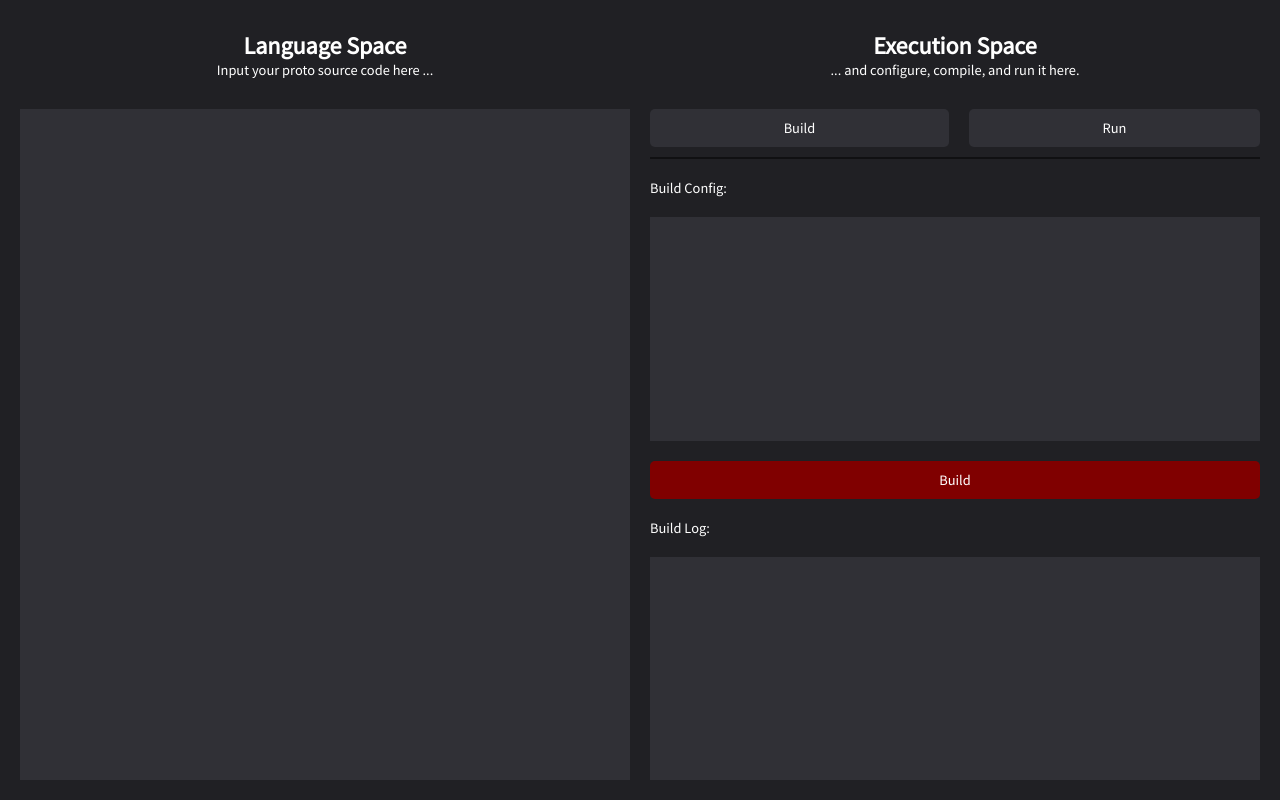
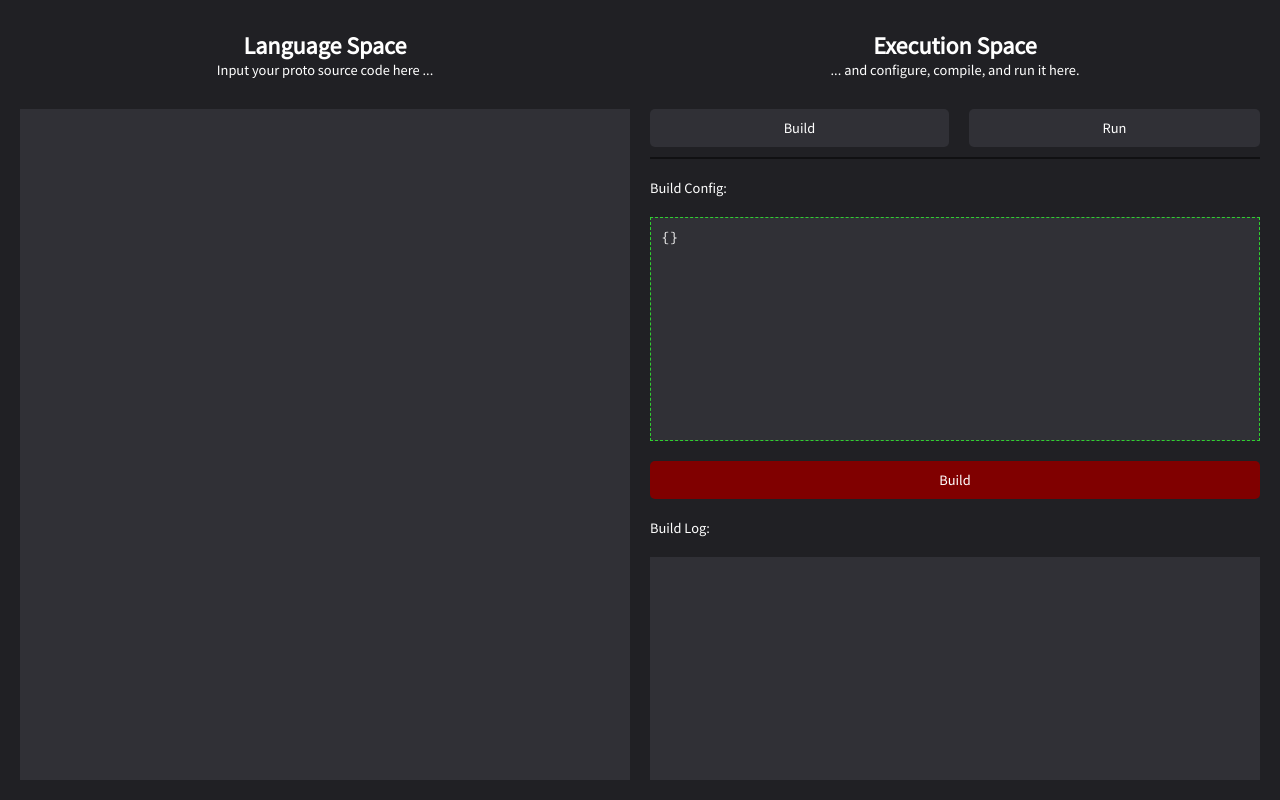
Before and after one commit to musicmrman99/proto-lang, a React app in the folder Proto/site/: page / in a window 1280 px wide. Built offline with nearby package versions, Linux system fonts and the light colour scheme.

Commit message:
Fix data binding and add build stub

```diff
--- a/Proto/site/src/components/App.css
+++ b/Proto/site/src/components/App.css
@@ -11,6 +11,9 @@
     --background: rgb(32,32,36);
     --background-dark: rgb(24,24,27);
     --background-very-dark: rgb(16,16,18);
+
+    --valid: rgb(48,208,48);
+    --invalid: rgb(208,48,48);
 
     --layout-space: 20px;
 }
@@ -42,7 +45,7 @@ html, body, .app {
     box-sizing: border-box;
 }
 
-h1, h2, h3, h4, h5, h6, p, span, li, th, td, legend, label, input, textarea, button {
+h1, h2, h3, h4, h5, h6, p, li, th, td, legend, label, input, textarea, button {
     margin: 0;
     color: white;
     font-family: 'Source Sans Pro', sans-serif;
@@ -55,6 +58,9 @@ h3 { font-size: 1.2em; }
 input, textarea, button {
     border: none;
     background-color: var(--background-light);
+}
+input:focus, textarea:focus, button:focus {
+    outline: none;
 }
 textarea {
     padding: 10px;
@@ -70,3 +76,6 @@ button {
 }
 button:hover { background-color: var(--background-dark); }
 button:active { background-color: var(--background-very-dark); }
+
+.valid { border: 1px dashed var(--valid) }
+.invalid { border: 1px dashed var(--invalid) }
--- a/Proto/site/src/components/ExecutionSpace.css
+++ b/Proto/site/src/components/ExecutionSpace.css
@@ -33,6 +33,13 @@
     text-align: center;
 }
 
+#build-input,
+#build-output,
+#run-input,
+#run-output {
+    padding: 10px;
+}
+
 /* They are divs, not an input boxes, so needs styling. */
 #build-output, #run-output {
     background-color: var(--background-light);
@@ -57,3 +64,9 @@
 #build-action { background-color: rgb(128,0,0); }
 #build-action:hover { background-color: rgb(96,0,0); }
 #build-action:active { background-color: rgb(88,0,0); }
+
+/* Classes used by the build output
+-------------------------------------------------- */
+
+.build-error { color: var(--invalid) }
+.build-success { color: var(--valid) }
--- a/Proto/site/src/components/ExecutionSpace.jsx
+++ b/Proto/site/src/components/ExecutionSpace.jsx
@@ -8,11 +8,12 @@ export default class ExecutionSpace extends react.Component {
     super(props);
     this.state = {
       // Build I/O
-      buildConfig: {},
+      buildConfigStr: "{}",
+      buildConfig: {}, // null = invalid config
       buildLog: [],
 
       // Build result
-      ast: null,
+      ast: null, // null = not yet built
 
       // Run I/O
       programInput: "",
@@ -35,9 +36,9 @@ export default class ExecutionSpace extends react.Component {
                 <p>Build Config:</p>
                 <textarea
                   id="build-input"
-                  className="codebox"
-                  value={this.input}
-                  onChange={(e) => this.props.setInput(e.target.value)}
+                  className={"codebox " + (this.state.buildConfig != null ? "valid" : "invalid")}
+                  value={this.state.buildConfigStr}
+                  onChange={(e) => this.setConfig(e.target.value)}
                 ></textarea>
               </div>
 
@@ -47,7 +48,9 @@ export default class ExecutionSpace extends react.Component {
 
               <div className="execution-space-output">
                 <p>Build Log:</p>
-                <div id="build-output" className="codebox"></div>
+                <div id="build-output" className="codebox">
+                  {this.state.buildLog.map((entry) => (<p>{entry}</p>))}
+                </div>
               </div>
             </div>
           </Tab>
@@ -59,8 +62,8 @@ export default class ExecutionSpace extends react.Component {
                 <textarea
                   id="run-input"
                   className="codebox"
-                  value={this.input}
-                  onChange={(e) => this.props.setInput(e.target.value)}
+                  value={this.state.programInput}
+                  onChange={(e) => this.setProgramInput(e.target.value)}
                 ></textarea>
               </div>
 
@@ -79,15 +82,38 @@ export default class ExecutionSpace extends react.Component {
     );
   }
 
-  configure() {
-    //
+  setConfig = (configStr) => {
+    let rawConfig = null;
+    try {
+      rawConfig = JSON.parse(configStr);
+    } catch (e) {
+      if (!(e instanceof SyntaxError)) throw e; // If it's not a syntax error, re-throw
+    }
+
+    this.setState({buildConfigStr: configStr, buildConfig: rawConfig});
   }
 
-  build() {
-    //
+  setProgramInput = (programInput) => {
+    this.setState({programInput: programInput});
   }
 
-  run() {
+  build = () => {
+    // Configuration error
+    if (this.state.buildConfig == null) {
+      this.setState({buildLog: [
+        <span className="build-error">BUILD FAILED</span>,
+        <span><span className="build-error">ERROR:</span> Configuration is invalid - please correct it, then try building again.</span>
+      ]});
+      return;
+    }
+
+    // Build
+    this.setState({buildLog: [
+      <span className="build-success">BUILD SUCCESSFUL</span>
+    ]});
+  }
+
+  run = () => {
     //
   }
 }
```
